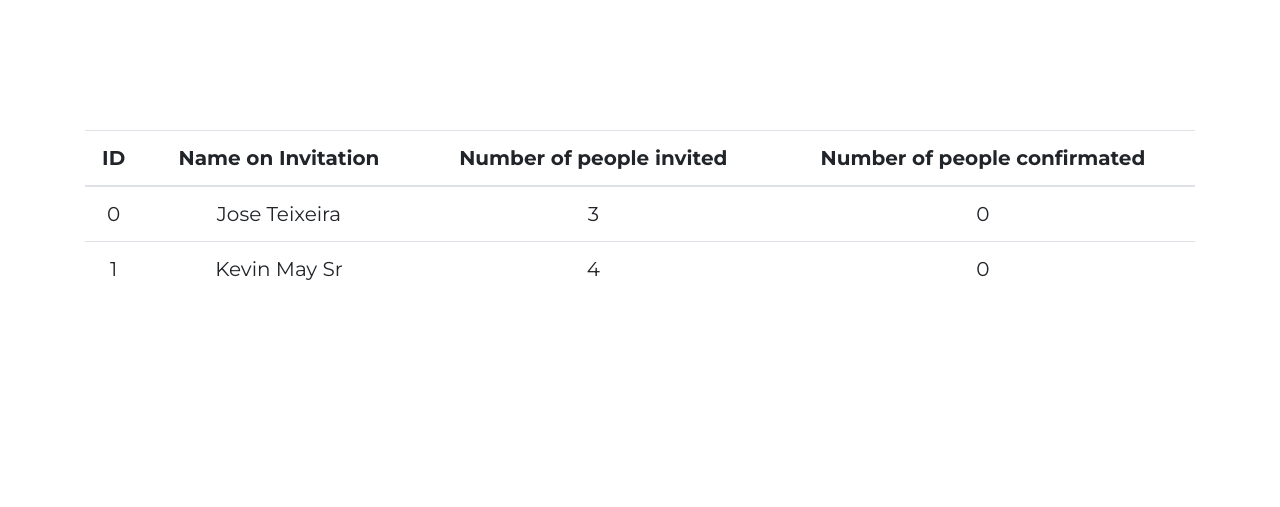
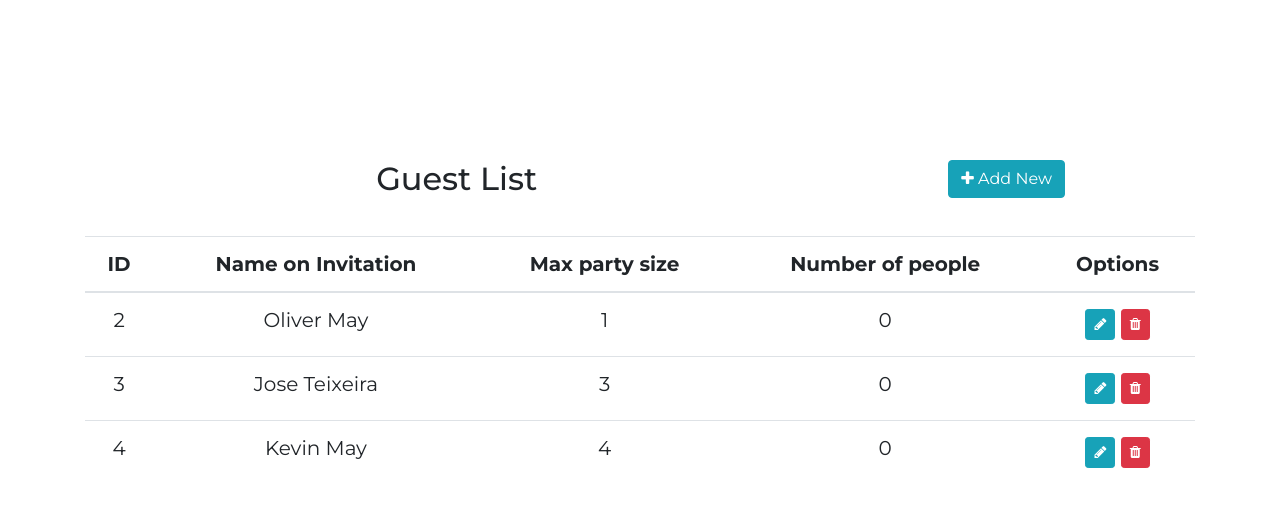
Before and after one commit to anateixeira1108/wedding, a Flask app: page /guestlist in a window 1280 px wide. Shown: the part 86-593 px from the top of the page. Run offline with Flask 2, Linux system fonts and the light colour scheme; a user stored in the database is signed in; data comes from the database, SQL or seed files in the repository; some libraries are stand-ins or nearby versions.

Commit message:
Create, Update, and Delete Invitations

```diff
--- a/wedding/models.py
+++ b/wedding/models.py
@@ -18,8 +18,8 @@ class User(db.Model, UserMixin):
 class Invitation(db.Model):
     id = db.Column(db.Integer, primary_key=True)
     name = db.Column(db.String(100), nullable=False)
-    people = db.Column(db.Integer, nullable=False, default=1)
-    confirmated = db.Column(db.Integer, nullable=False, default=0)
+    max_party_size = db.Column(db.Integer, nullable=False, default=1)
+    people = db.Column(db.Integer, nullable=False, default=0)
 
     def __repr__(self):
-        return f"Invitation('{self.name}', '{self.people}', '{self.confirmated}')"
+        return f"Invitation('{self.name}', '{self.people}')"
--- a/wedding/routes.py
+++ b/wedding/routes.py
@@ -1,23 +1,9 @@
 from flask import Flask, render_template, url_for, flash, redirect, request
 from wedding import app, db, bcrypt
-from wedding.forms import RegistrationForm, LoginForm
+from wedding.forms import RegistrationForm, LoginForm, InvitationForm
 from wedding.models import User, Invitation
 from flask_login import login_user, current_user, logout_user, login_required
 
-invitations = [
-    {
-        'id': 0,
-        'name': 'Jose Teixeira',
-        'people': 3,
-        'confirmated': 0
-    },
-    {
-        'id': 1,
-        'name': 'Kevin May Sr',
-        'people': 4,
-        'confirmated': 0
-    }
-]
 
 @app.route("/")
 @app.route("/home")
@@ -32,7 +18,7 @@ def schedule():
 
 @app.route("/wedding-party")
 def weddingparty():
-    return render_template('wedding-party.html')
+    return render_template('wedding_party.html')
 
 
 @app.route("/registry")
@@ -84,4 +70,47 @@ def logout():
 @app.route("/guestlist")
 @login_required
 def guestlist():
+    invitations = Invitation.query.all()
     return render_template('guestlist.html', invitations=invitations)
+
+
+@app.route("/guest/new", methods=['GET', 'POST'])
+@login_required
+def new_guest():
+    form = InvitationForm()
+    if form.validate_on_submit():
+        invitation = Invitation(name=form.name.data, max_party_size=form.max_party_size.data, people=form.people.data)
+        db.session.add(invitation)
+        db.session.commit()
+        flash('You added a new guest', 'success')
+        return redirect(url_for('guestlist'))
+    return render_template('create_invitation.html', form=form)
+
+
+@app.route("/guest/<int:invitation_id>/update", methods=['GET', 'POST'])
+@login_required
+def update_invitation(invitation_id):
+    invitation = Invitation.query.get_or_404(invitation_id)
+    form = InvitationForm()
+    if form.validate_on_submit():
+        invitation.name = form.name.data
+        invitation.max_party_size = form.max_party_size.data
+        invitation.people = form.people.data
+        db.session.commit()
+        flash('Your invitation has been updated!', 'success')
+        return redirect(url_for('guestlist', invitation_id=invitation.id))
+    elif request.method == 'GET':
+        form.name.data = invitation.name
+        form.max_party_size.data = invitation.max_party_size
+        form.people.data = invitation.people
+    return render_template('create_invitation.html', form=form)
+
+
+@app.route("/invitation/<int:invitation_id>/delete", methods=['GET', 'POST'])
+@login_required
+def delete_invitation(invitation_id):
+    invitation = Invitation.query.get_or_404(invitation_id)
+    db.session.delete(invitation)
+    db.session.commit()
+    flash('Your invitation has been deleted!', 'success')
+    return redirect(url_for('guestlist'))
--- a/wedding/templates/guestlist.html
+++ b/wedding/templates/guestlist.html
@@ -1,23 +1,42 @@
 {% extends "layout.html" %}
+
+{% block css %}
+<link rel="stylesheet" href="{{ url_for('static', filename='lib/font-awesome/css/font-awesome.min.css') }}">
+{% endblock css %}
+
 {% block content %}
+  <div class="table-title">
+      <div class="row">
+          <div class="col-sm-8"><h2>Guest List</h2></div>
+          <div class="col-sm-4">
+              <a type="button" class="btn btn-info add-new" href="{{ url_for('new_guest') }}"><i class="fa fa-plus"></i> Add New</a>
+          </div>
+      </div>
+  </div>
   <table class="table">
     <thead>
       <tr>
         <th scope="col">ID</th>
         <th scope="col">Name on Invitation</th>
-        <th scope="col">Number of people invited</th>
-        <th scope="col">Number of people confirmated</th>
+        <th scope="col">Max party size</th>
+        <th scope="col">Number of people</th>
+        <th scope="col">Options</th>
       </tr>
     </thead>
     <tbody>
     {% for invitation in invitations %}
-      <tr>
+      <tr >
         <td>{{ invitation.id }}</td>
         <td>{{ invitation.name }}</td>
+        <td>{{ invitation.max_party_size }}</td>
         <td>{{ invitation.people }}</td>
-        <td>{{ invitation.confirmated }}</td>
+        <td>
+          <a title="Edit" class="btn btn-info btn-sm mt-1 mb-1" href="{{ url_for('update_invitation', invitation_id=invitation.id) }}"><i class="fa fa-pencil"></i></a>
+          <a title="Delete" class="btn btn-danger btn-sm mt-1 mb-1" href="{{ url_for('delete_invitation', invitation_id=invitation.id) }}"><i class="fa fa-trash"></i></a>
       </tr>
     {% endfor %}
     </tbody>
   </table>
+
+
 {% endblock content %}
```
Also changed, not shown: wedding/forms.py (+8 -2 lines), wedding/templates/create_invitation.html (added, +53 -0 lines), wedding/site.db, wedding/templates/wedding_party.html (renamed from wedding/templates/wedding-party.html).
